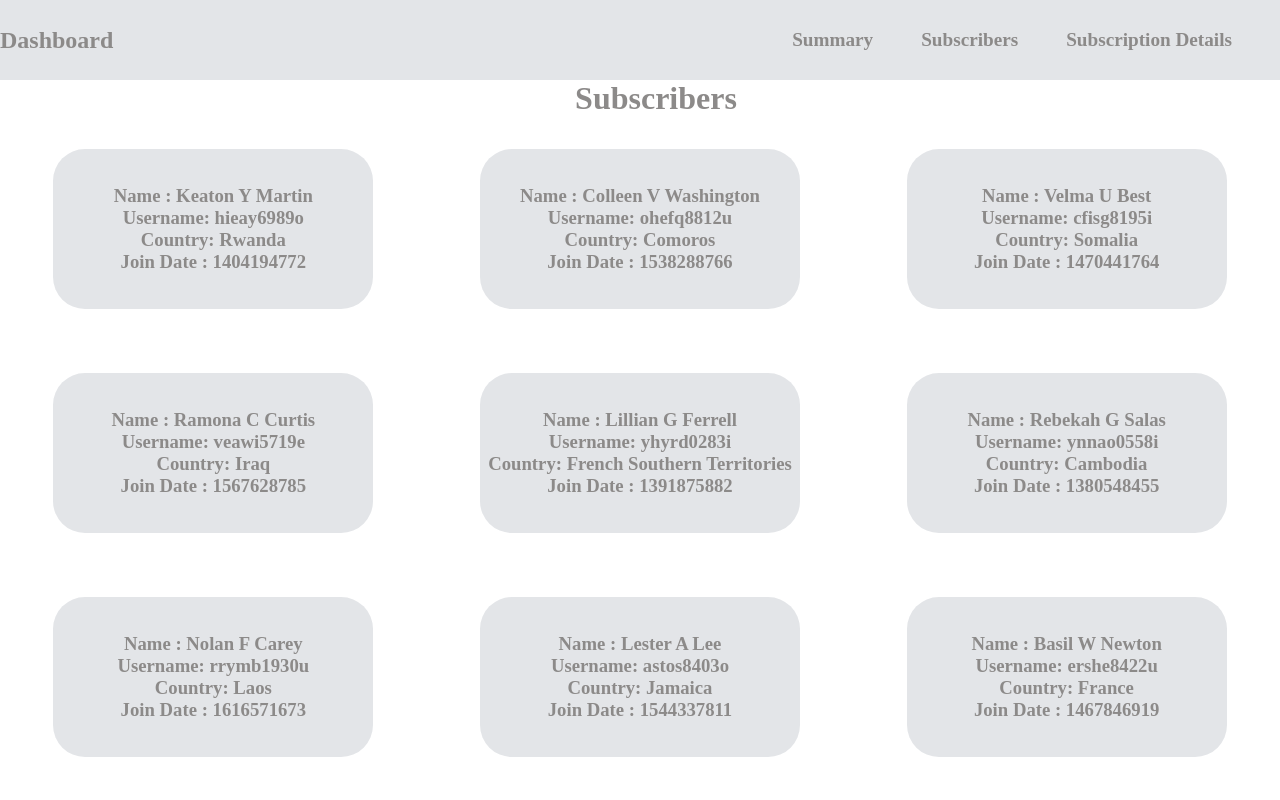
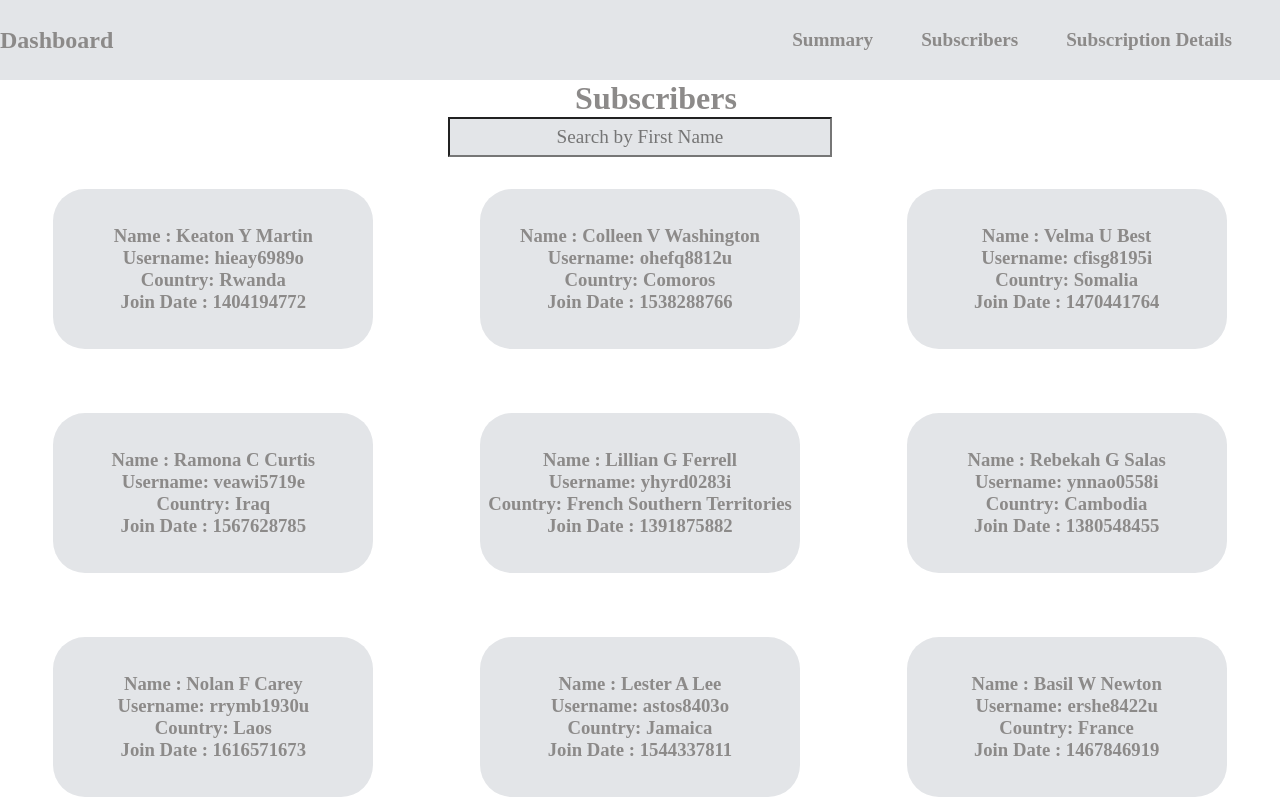
Before and after one commit to MaheshKhatiwada/genius-task, a React (Create React App) app: page /subscribers in a window 1280 px wide. Shown: the top 800 px of the page. Built offline with nearby package versions, Linux system fonts and the light colour scheme; a web font is replaced by a local one.

Commit message:
filtered by first_name

```diff
--- a/src/components/Subscribers.js
+++ b/src/components/Subscribers.js
@@ -1,14 +1,23 @@
-import React from "react";
+import React,{useState,useEffect} from "react";
 import { getSubscribers } from "../common/getSubscribers";
 import "../css/Subscribers.css"
 
 const Subscribers = ({ subscriptions, users }) => {
+
+  const [search,setSearch]=useState('');
+  const [filteredData,setFilteredData]=useState([]);
+
+  useEffect(() => {
+
+    setFilteredData()
+  }, [])
   const displayData = () => {
     const allUsers = getSubscribers(users, subscriptions);
     const subscribers = allUsers.filter(
       (user) => user.userSubscription.length > 0
     );
-    const subscriberUsers = subscribers.map((subscriber) => {
+    const filteredSubscribers=subscribers.filter(subscriber=> subscriber.first_name.toLowerCase().includes(search.toLocaleLowerCase()))
+    const subscriberUsers = filteredSubscribers.length>0 ?filteredSubscribers.map((subscriber) => {
       const { id,first_name, middle_name, last_name, username ,join_date,country} = subscriber;
       return (
         <div className="subscribers__data" key={id}>
@@ -18,13 +27,16 @@ const Subscribers = ({ subscriptions, users }) => {
           <h3>Join Date : {join_date}</h3>
         </div>
       );
-    });
+    }):"No Match";
     return subscriberUsers;
   };
 
   return (
       <>
       <h1 className="heading">Subscribers</h1>
+      <div className="inputSearch">
+      <input  type="text" placeholder="Search by First Name" onChange={(e)=>setSearch(e.target.value)}/>
+      </div>
   <div className="subscribers">{displayData()}</div>
   </>
   );
--- a/src/css/Subscribers.css
+++ b/src/css/Subscribers.css
@@ -27,3 +27,16 @@
     padding:0 0 0 2rem;
     color:#8c8a89;
 }
+.inputSearch{
+    display: flex;
+    justify-content: center;
+}
+
+.inputSearch input{
+    text-align: center;
+    background:#e3e5e8;
+    height: 5vh;
+    width: 30vw;
+    color:#8c8a89;
+    font-size: larger;
+}
```
